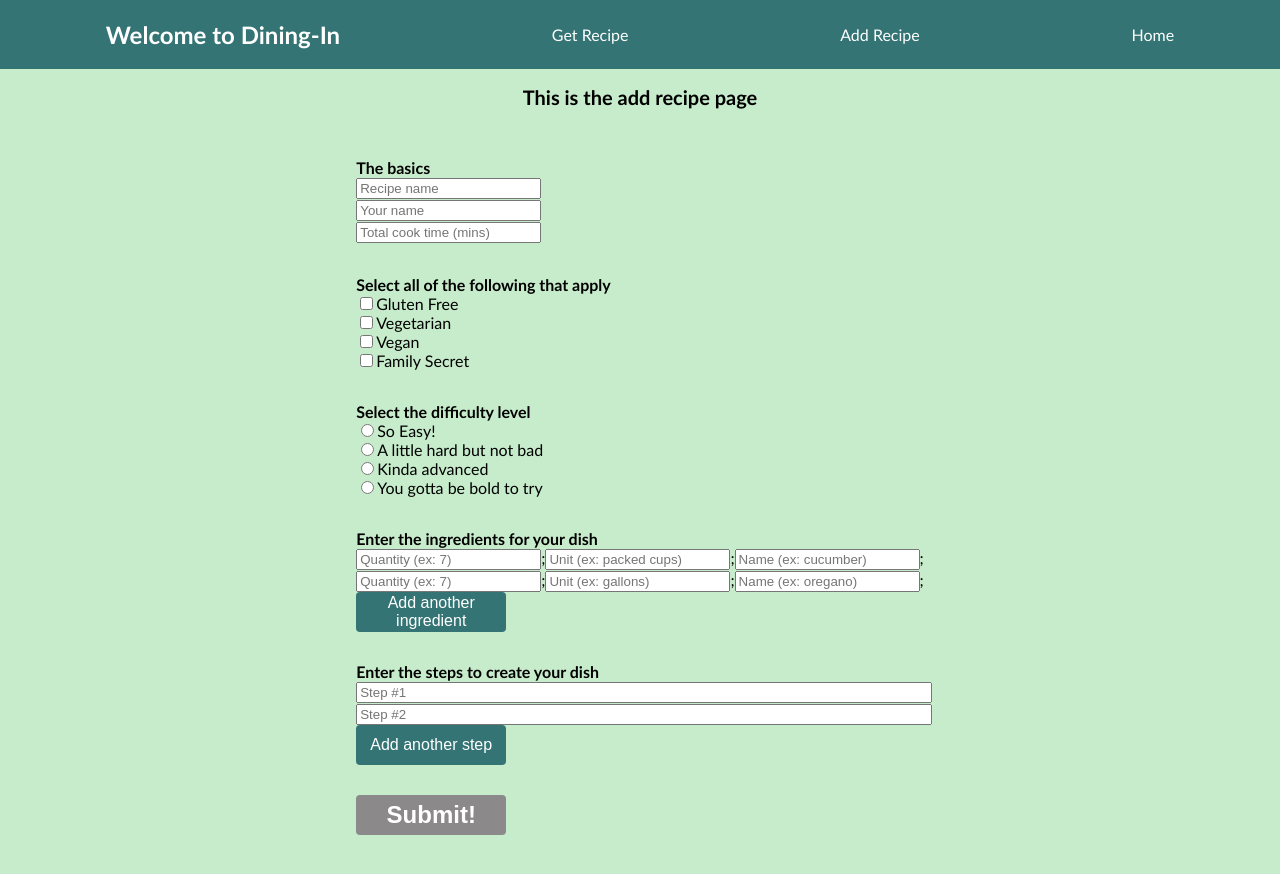
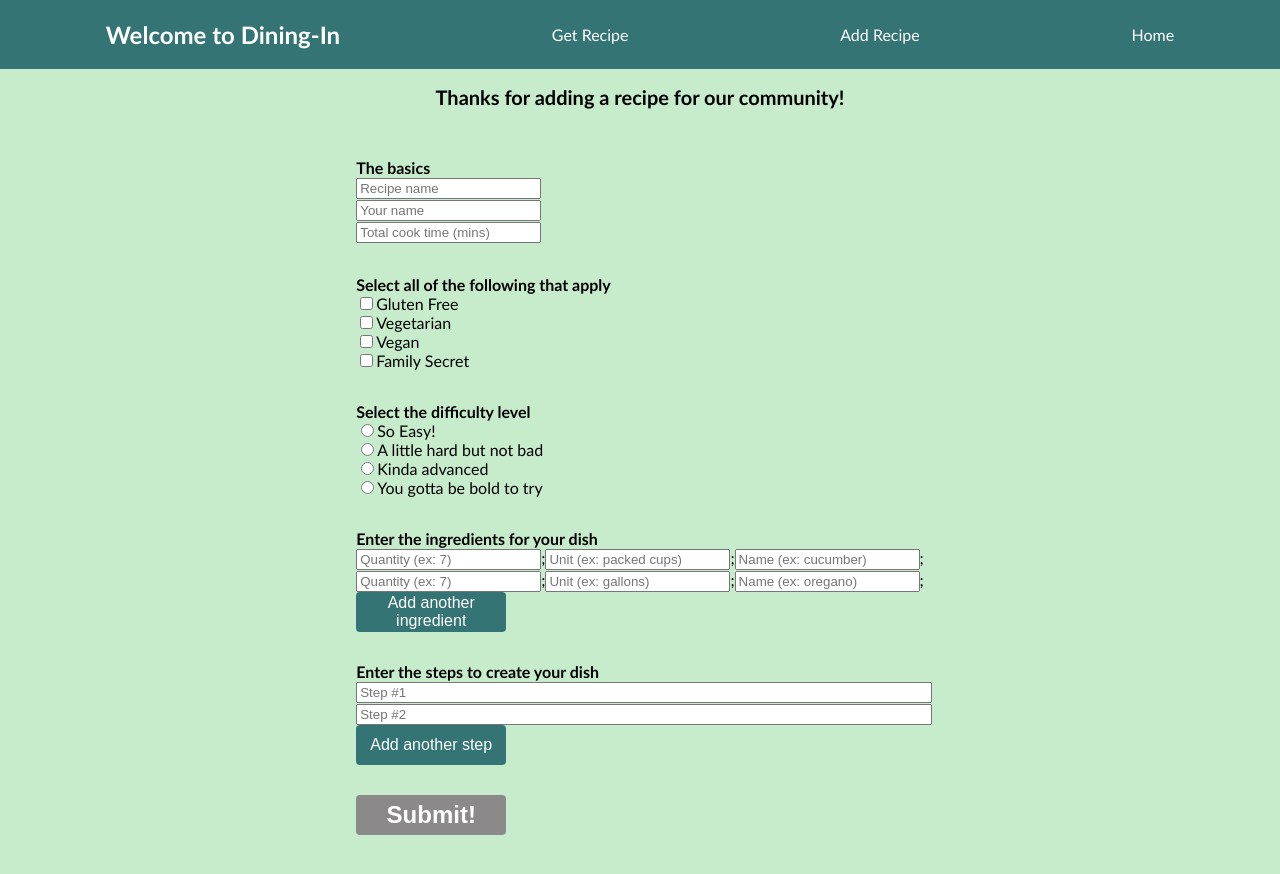
Before and after one commit to Team-KSSD/Dining-In, a React app: page /addRecipe in a window 1280 px wide. Shown: the top 874 px of the page. Built offline with nearby package versions, Linux system fonts and the light colour scheme.

Commit message:
removed unnecessary comments and updated main header

```diff
--- a/client/components/AddRecipe.jsx
+++ b/client/components/AddRecipe.jsx
@@ -127,7 +127,7 @@ const AddRecipe = () => {
     <div>
       <NavBar />
       <div className="addRecipe">
-        <h2>This is the add recipe page</h2>
+        <h2>Thanks for adding a recipe for our community!</h2>
         <form onSubmit={submit}>
           <h4 className="header">The basics</h4>
           <input type="text" id="recipeName" placeholder="Recipe name" required></input><br></br>
@@ -151,148 +151,3 @@ const AddRecipe = () => {
 }
 
 export default AddRecipe;
-
-// import React, { useState } from "react";
-// import NavBar from "./NavBar";
-
-// const AddRecipe = () => {
-
-//   const [selectedTags, setSelectedTags] = useState([]);
-//   const [selectedDifficulty, setSelectedDifficulty] = useState('');
-//   const [numOfIngredients, setNumOfIngredients] = useState(1);
-//   const [numOfSteps, setNumOfSteps] = useState(1);
-//   const [ingredients, setIngredients] = useState([]);
-//   const [steps, setSteps] = useState([]);
-
-//   //submitting the form and creating a post request
-//   const submit = (event) => {
-//     event.preventDefault();
-//     createIngredientsList(gettingIngredients);
-//     createStepsList(gettingSteps);
-//     const recipeToAdd = {
-//       recipeName: event.target.recipeName,
-//       author: event.target.authore,
-//       cookTime: event.target.cookTime,
-//       tag: [...selectedTags],
-//       difficulty: selectedDifficulty,
-//       ingredients: [...ingredients],
-//       steps: [...steps]
-//     }
-//     // .then(() => {
-//     //   fetch('http://localhost:3000/api/addRecipe', {
-//     //     method: "POST",
-//     //     headers: {
-//     //       "Content-Type": "application/json"
-//     //     },
-//     //     body: JSON.stringify(recipeToAdd)
-//     //   })
-//     // })
-//     console.log('yay fam we in here doin it')
-//     console.log('recipeToAdd', recipeToAdd)
-//   }
-
-//   //helper function to set ingredients and steps when submit button is pressed
-//   const createIngredientsList = (gettingIngredients) => {
-//     gettingIngredients.forEach((ingred) => {
-//       const nextIngredient = new Ingredient(
-//         event.target.gettingIngredients.quantity,
-//         event.target.gettingIngredients.unit,
-//         event.target.gettingIngredients.item
-//       )
-//       setIngredients(...ingredients, nextIngredient)
-//     })
-//   }
-
-//   const createStepsList = (gettingSteps) => {
-//     gettingSteps.forEach((step) => {
-//       setSteps([...steps, event.target.gettingSteps.value]);
-//     })
-//   }
-
-//   //selecting the tags
-//   const handleCheck = (event) => {
-//     if(event.target.checked) {
-//       currentSelectedTags = [...selectedTags, event.target.value]
-//     } else {
-//       currentSelectedTags.splice(selectedTags.indexOf(event.target.value), 1);
-//     }
-//     setSelectedTags(currentSelectedTags);
-//   }
-
-//   const currentSelectedTags = [];
-//   const tagOptions = ['Gluten Free', 'Vegetarian', 'Vegan', 'Family Secret']
-//   const tags = [];
-//   tagOptions.forEach((tag) => {
-//     tags.push(
-//       <div>
-//         <label><input value={tag} key={tag} type="checkbox" onChange={handleCheck}/><span>{tag}</span></label> //both span and label necessary?
-//       </div>
-//     )
-//   })
-
-//   //selecting the difficulty
-//   const handleSelect = (event) => {
-//     setSelectedDifficulty(event.target.value);
-//   }
-
-//   const difficultOptions = ['So Easy!', 'A little hard but not bad', 'Kinda advanced', 'You gotta be bold to try']
-//   const difficulty = [];
-//   difficultOptions.forEach((option) => {
-//     difficulty.push(
-//       <div>
-//         <label><input value={option} name="difficulty" type="radio" onChange={handleSelect}/><span>{option}</span></label>
-//       </div>
-//     )
-//   })
-
-//   //adding ingredients
-//   class Ingredient {
-//     constructor(quantity, unit, item) {
-//       this.quantity = quantity;
-//       this.unit = unit;
-//       this.item = item;
-//     }
-//   }
-
-//   const gettingIngredients = []
-//   for(let i = 0; i < numOfIngredients; i++) {
-//     gettingIngredients.push(
-//       <div>
-//         <input type="text" id="quantity" placeholder="Enter the quantity of this ingredient" required></input>;
-//         <input type="text" id="unit" placeholder="Enter the unit for this ingredient" required></input>;
-//         <input type="text" id="item" placeholder="Enter the name of this ingredient" required></input>;
-//       </div>
-//     )
-//   }
-
-//   //adding steps
-//   const gettingSteps = [];
-//   for(let i = 0; i < numOfSteps; i++) {
-//     gettingSteps.push(
-//       <input type="text" id={`Step ${i+1}`} placeholder={`Enter info for step #${i+1}`} required></input>
-//     )
-//   }
-
-//   return (
-//     <div>
-//       <NavBar />
-//       <h2>Add your recipe!</h2>
-//       <form onSubmit={submit}>
-//         <input type="text" id="recipeName" placeholder="Enter the recipe name" required></input><br></br>
-//         <input type="text" id="author" placeholder="Enter your name" required></input><br></br>
-//         <input type="number" id="cookTime" placeholder="Enter the approximate total cook time in minutes" required></input><br></br>
-//         <h4>Select all of the following that apply</h4>
-//         {tags}
-//         <h4>Select the difficulty level</h4>
-//         {difficulty}
-//         {ingredients}
-//         <button type="button" onClick={() => {setNumOfIngredients(numOfIngredients + 1)}}>Click here to add another ingredient</button>
-//         {steps}
-//         <button type="button" onClick={() => {setNumOfSteps(numOfSteps + 1)}}>Click here to add another step</button>
-//         <input type="submit" value="Submit!"></input>
-//       </form>
-//     </div>
-//   )
-// }
-
-// export default AddRecipe;
```
